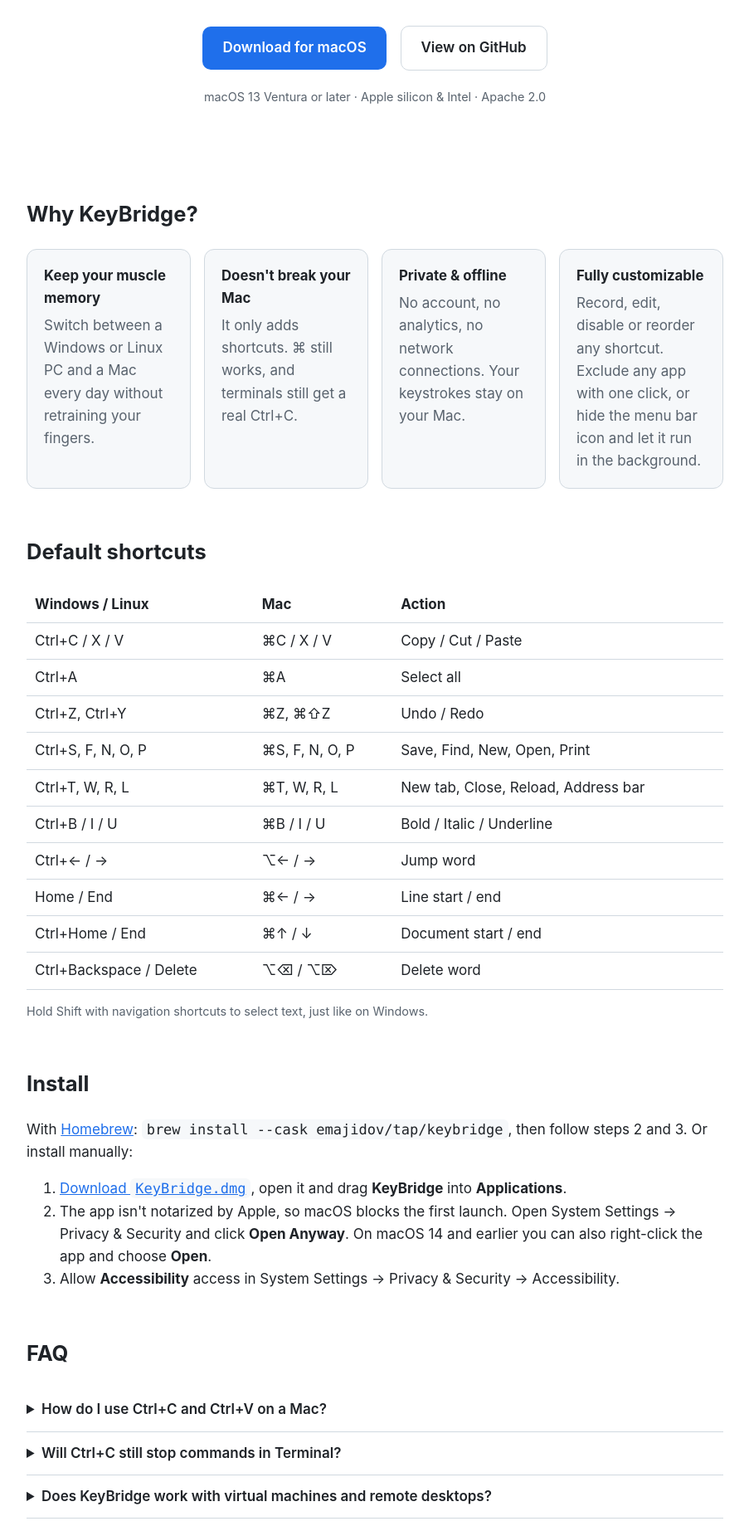
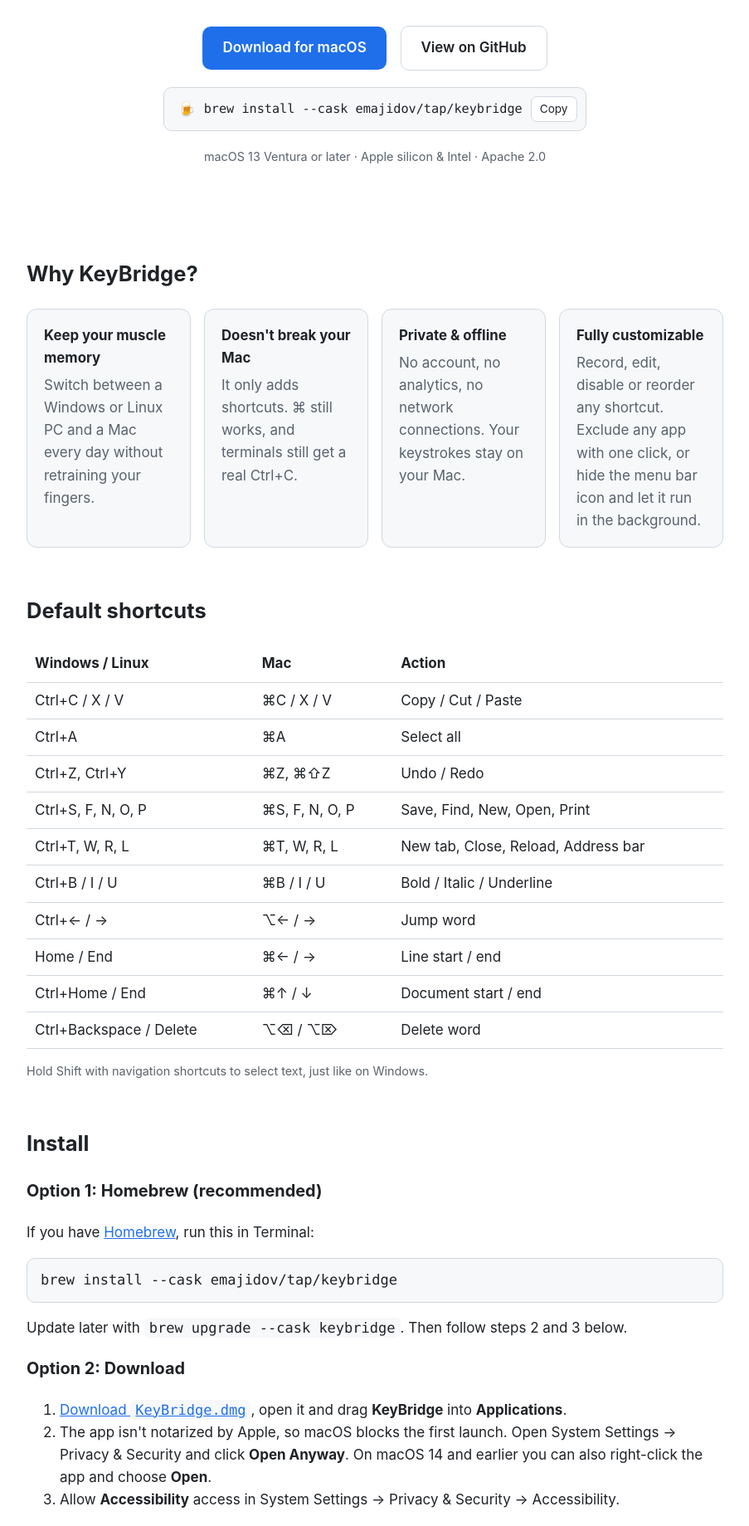
Before and after one commit to emajidov/keybridge, a plain HTML site: page docs/index.html in a window 1280 px wide. Shown: the part 444-2283 px from the top of the page at 83% size, without its empty margins (188-1091 px from the left). Drawn offline with Linux system fonts and the light colour scheme.

Commit message:
Feature Homebrew install in README and website
- Homebrew badge and install command at the top of the README
- Copyable brew command in the website hero, Homebrew as option 1 in Install
- Homebrew FAQ entry (also in FAQ structured data)

```diff
--- a/docs/index.html
+++ b/docs/index.html
@@ -5,7 +5,7 @@
 <meta name="viewport" content="width=device-width, initial-scale=1">
 <title>KeyBridge — Use Windows &amp; Linux Ctrl Shortcuts on Mac (Free, Open Source)</title>
 <meta name="description" content="KeyBridge is a free, open-source macOS menu bar app that lets you use Windows and Linux keyboard shortcuts on a Mac. Ctrl+C, Ctrl+V, Ctrl+Z, Home/End and Ctrl+arrow keys just work.">
-<meta name="keywords" content="windows shortcuts on mac, ctrl c ctrl v mac, use ctrl instead of cmd mac, remap ctrl to command, mac keyboard remapper, home end keys mac, linux shortcuts mac, keybridge">
+<meta name="keywords" content="keybridge homebrew, brew install keybridge, windows shortcuts on mac, ctrl c ctrl v mac, use ctrl instead of cmd mac, remap ctrl to command, mac keyboard remapper, home end keys mac, linux shortcuts mac, keybridge">
 <meta name="author" content="Elgun Majidov">
 <meta name="robots" content="index, follow">
 <link rel="canonical" href="https://emajidov.github.io/keybridge/">
@@ -56,6 +56,8 @@
       "acceptedAnswer": { "@type": "Answer", "text": "Parallels Desktop, VMware Fusion, UTM and Windows App / Microsoft Remote Desktop are excluded by default, so the guest system receives the real keys." } },
     { "@type": "Question", "name": "How do I make Home and End keys work like Windows on a Mac?",
       "acceptedAnswer": { "@type": "Answer", "text": "KeyBridge maps Home and End to the start and end of the line, and Ctrl+Home / Ctrl+End to the start and end of the document. Hold Shift to select text." } },
+    { "@type": "Question", "name": "Can I install KeyBridge with Homebrew?",
+      "acceptedAnswer": { "@type": "Answer", "text": "Yes. Run brew install --cask emajidov/tap/keybridge in Terminal. Update it with brew upgrade --cask keybridge." } },
     { "@type": "Question", "name": "Is KeyBridge free and private?",
       "acceptedAnswer": { "@type": "Answer", "text": "Yes. KeyBridge is free and open source under the Apache 2.0 license. It works offline, collects no data and makes no network connections." } }
   ]
@@ -75,6 +77,9 @@
   .primary { background: var(--accent); color:#fff; }
   .secondary { border:1px solid var(--border); color: var(--fg); }
   .small { font-size: .9rem; color: var(--muted); }
+  .brew { display:inline-flex; align-items:center; gap:10px; margin: 14px 0 4px; padding: 10px 10px 10px 16px; background: var(--card); border:1px solid var(--border); border-radius:10px; max-width:100%; }
+  .brew code { background:none; padding:0; font-size:.95rem; overflow-x:auto; white-space:nowrap; }
+  .brew button { font: inherit; font-size:.85rem; cursor:pointer; border:1px solid var(--border); background: var(--bg); color: var(--fg); border-radius:7px; padding: 4px 10px; }
   .grid { display:grid; grid-template-columns: repeat(auto-fit, minmax(190px,1fr)); gap:16px; }
   .card { background: var(--card); border:1px solid var(--border); border-radius:12px; padding: 18px 20px; }
   .card h3 { margin: 0 0 6px; font-size:1.05rem; }
@@ -82,6 +87,8 @@
   table { width:100%; border-collapse: collapse; }
   th, td { text-align:left; padding: 8px 10px; border-bottom: 1px solid var(--border); }
   kbd { font: .9em ui-monospace, SFMono-Regular, Menlo, monospace; background: var(--card); border:1px solid var(--border); border-bottom-width:2px; border-radius:6px; padding: 1px 6px; }
+  pre { background: var(--card); border:1px solid var(--border); border-radius:10px; padding: 12px 16px; overflow-x:auto; }
+  pre code { padding:0; background:none; }
   code { font-family: ui-monospace, SFMono-Regular, Menlo, monospace; background: var(--card); padding: 2px 6px; border-radius: 6px; }
   details { border-bottom: 1px solid var(--border); padding: 12px 0; }
   summary { cursor:pointer; font-weight:600; }
@@ -97,6 +104,7 @@
     <p class="lead"><strong>KeyBridge</strong> is a free, open-source macOS menu bar app. Keep pressing <kbd>Ctrl</kbd>+<kbd>C</kbd>, <kbd>Ctrl</kbd>+<kbd>V</kbd>, <kbd>Ctrl</kbd>+<kbd>Z</kbd> and KeyBridge sends <kbd>⌘C</kbd>, <kbd>⌘V</kbd>, <kbd>⌘Z</kbd>. Your ⌘ shortcuts keep working.</p>
     <a class="btn primary" href="https://github.com/emajidov/keybridge/releases/latest/download/KeyBridge.dmg">Download for macOS</a>
     <a class="btn secondary" href="https://github.com/emajidov/keybridge">View on GitHub</a>
+    <div><div class="brew" aria-label="Install with Homebrew"><span aria-hidden="true">🍺</span><code id="brew-cmd">brew install --cask emajidov/tap/keybridge</code><button type="button" id="copy-brew">Copy</button></div></div>
     <p class="small">macOS 13 Ventura or later · Apple silicon &amp; Intel · Apache 2.0</p>
   </header>
 
@@ -132,7 +140,11 @@
 
   <section aria-labelledby="install">
     <h2 id="install">Install</h2>
-    <p>With <a href="https://brew.sh">Homebrew</a>: <code>brew install --cask emajidov/tap/keybridge</code>, then follow steps 2 and 3. Or install manually:</p>
+    <h3>Option 1: Homebrew (recommended)</h3>
+    <p>If you have <a href="https://brew.sh">Homebrew</a>, run this in Terminal:</p>
+    <pre><code>brew install --cask emajidov/tap/keybridge</code></pre>
+    <p>Update later with <code>brew upgrade --cask keybridge</code>. Then follow steps 2 and 3 below.</p>
+    <h3>Option 2: Download</h3>
     <ol>
       <li><a href="https://github.com/emajidov/keybridge/releases/latest/download/KeyBridge.dmg">Download <code>KeyBridge.dmg</code></a>, open it and drag <strong>KeyBridge</strong> into <strong>Applications</strong>.</li>
       <li>The app isn't notarized by Apple, so macOS blocks the first launch. Open System Settings → Privacy &amp; Security and click <strong>Open Anyway</strong>. On macOS 14 and earlier you can also right-click the app and choose <strong>Open</strong>.</li>
@@ -147,11 +159,19 @@
     <details><summary>Does KeyBridge work with virtual machines and remote desktops?</summary><p>Parallels Desktop, VMware Fusion, UTM and Windows App / Microsoft Remote Desktop are excluded by default, so the guest system receives the real keys.</p></details>
     <details><summary>How do I make Home and End keys work like Windows on a Mac?</summary><p>KeyBridge maps Home and End to the start and end of the line, and Ctrl+Home / Ctrl+End to the start and end of the document. Hold Shift to select text.</p></details>
     <details><summary>Ctrl+← / → doesn't work. Why?</summary><p>macOS uses these keys to switch Spaces. Turn them off in System Settings → Keyboard → Keyboard Shortcuts → Mission Control.</p></details>
+    <details><summary>Can I install KeyBridge with Homebrew?</summary><p>Yes. Run <code>brew install --cask emajidov/tap/keybridge</code> in Terminal. Update it with <code>brew upgrade --cask keybridge</code>.</p></details>
     <details><summary>Is KeyBridge free and private?</summary><p>Yes. KeyBridge is free and open source under the Apache 2.0 license. It works offline, collects no data and makes no network connections.</p></details>
   </section>
 </main>
 <footer>
   KeyBridge · © 2026 <a href="https://github.com/emajidov">Elgun Majidov</a> · <a href="https://github.com/emajidov/keybridge/blob/main/LICENSE">Apache License 2.0</a> · <a href="https://github.com/emajidov/keybridge/issues">Report an issue</a>
 </footer>
+<script>
+  document.getElementById('copy-brew').addEventListener('click', async (e) => {
+    try { await navigator.clipboard.writeText(document.getElementById('brew-cmd').textContent); e.target.textContent = 'Copied!'; }
+    catch { e.target.textContent = 'Select & copy'; }
+    setTimeout(() => { e.target.textContent = 'Copy'; }, 1500);
+  });
+</script>
 </body>
 </html>
```
Also changed, not shown: 1 other file.
